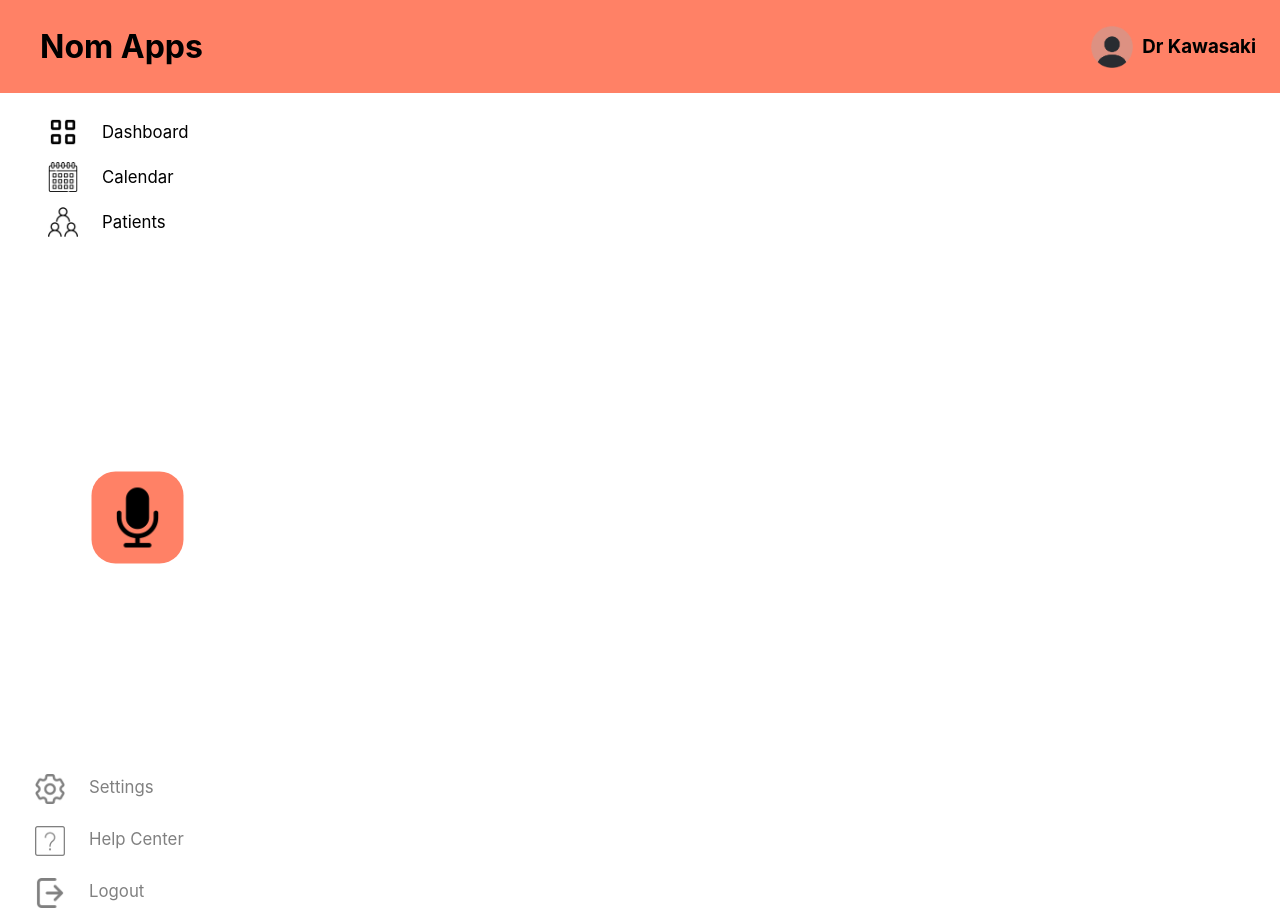
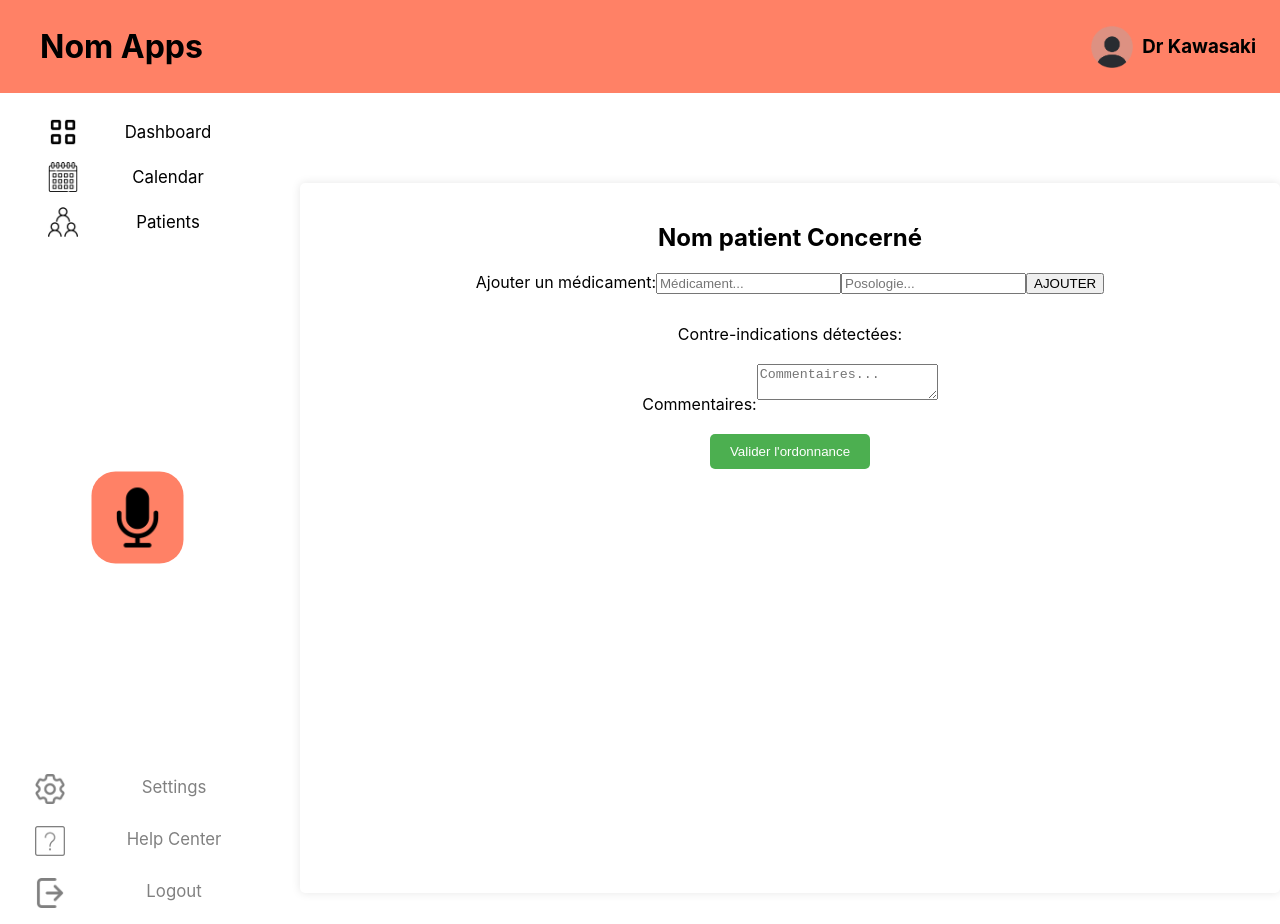
Before and after one commit to FranckRvEtu/ter-vidal, a React (Create React App) app in the folder front-end/: page / in a window 1280 px wide. Built offline with nearby package versions, Linux system fonts and the light colour scheme.

Commit message:
sepration header/sidebar

```diff
--- a/front-end/src/App.css
+++ b/front-end/src/App.css
@@ -1,5 +1,7 @@
 .App {
   text-align: center;
+  display: flex;
+  flex-direction: column;
 }
 
 .App-logo {
--- a/front-end/src/App.js
+++ b/front-end/src/App.js
@@ -1,16 +1,19 @@
 import Ordonnance from './pages/Ordonnance';
 import './App.css';
 import Dashboard from './Components/Dashboard';
-
+import Header from './Components/Header';
 function App() {
   return (
-    <>
-    <Dashboard />
+    <div className="App">
+    <Header />
+    <div style={{ display: 'flex', flexDirection: 'grid' }}>
+      <Dashboard />
 
-    </>
-    /*<Ordonnance />*/
-    )
+      <Ordonnance />
 
+    </div>
+    </div>
+  );
 }
 
 export default App;
--- a/front-end/src/Components/Dashboard.js
+++ b/front-end/src/Components/Dashboard.js
@@ -6,8 +6,8 @@ import mySquare from '../Assets/grid.png';
 import gear from '../Assets/setting.png';
 import logout from '../Assets/logout.png';
 import help from '../Assets/square.png';
-import profil from '../Assets/profil.png';
 import mic from '../Assets/microphone-black-shape.png';
+
 
 function Dashboard() {
     const [isListening, setIsListening] = useState(false); // État pour suivre si la reconnaissance vocale est activée
@@ -40,14 +40,7 @@ function Dashboard() {
 
     return (
         <div>
-            <div className="header">
-                <h1>Nom Apps</h1>
 
-                    <img id="img_profil" src={profil}/>
-                    <h3 id="profil-name">Dr Kawasaki</h3>
-
-
-            </div>
             <div className="sidebar">
                 <ul id="topBar" style={{listStyleType: "none"}}>
                     <li>
--- /dev/null
+++ b/front-end/src/Components/Header.js
@@ -0,0 +1,17 @@
+import React from 'react';
+import '../Style/Header.css'; // Assure-toi que ce fichier contient les styles nécessaires
+import profil from '../Assets/profil.png'; // Assure-toi que le chemin est correct
+
+
+
+function Header() {
+  return (
+    <div className="header">
+      <h1>Nom Apps</h1>
+      <img id="img_profil" src={profil} alt="Profil" />
+      <h3 id="profil-name">Dr Kawasaki</h3>
+    </div>
+  );
+}
+
+export default Header;
--- a/front-end/src/Style/Dashboard.css
+++ b/front-end/src/Style/Dashboard.css
@@ -1,22 +1,3 @@
-.header {
-  display: flex;
-  justify-content: space-between;
-  align-items: center;
-  padding: 1.5rem;
-  background-color: #ff8166;
-  height: 45px;
-}
-
-.header h1 {
-  font-size: 2rem;
-  margin-left: 1rem;
-  color: #000000;
-}
-
-.header img {
-  width: 75px;
-  height: 75px;
-}
 
 .dashboard {
   display: flex;
--- /dev/null
+++ b/front-end/src/Style/Header.css
@@ -0,0 +1,22 @@
+.header {
+    display: flex;
+    justify-content: space-between;
+    align-items: center;
+    padding: 1.5rem;
+    background-color: #ff8166;
+    height: 45px;
+    position: sticky;
+    top: 0;
+    z-index: 100;
+  }
+
+  .header h1 {
+    font-size: 2rem;
+    margin-left: 1rem;
+    color: #000000;
+  }
+
+  .header img {
+    width: 75px;
+    height: 75px;
+  }
--- /dev/null
+++ b/front-end/src/Style/Ordonnance.css
@@ -0,0 +1,33 @@
+.ordonnance {
+
+    background-color: white;
+    padding: 20px;
+    border-radius: 5px;
+    box-shadow: 0 0 10px rgba(0, 0, 0, 0.1);
+    margin-top: 90px;
+    width: 76%;
+  }
+
+  .ordonnance-form {
+    flex-direction: column;
+  }
+
+  .medicament-section, .contreindications-section, .commentaires-section {
+    margin-bottom: 20px;
+  }
+
+  .ordonnance-form input, .ordonnance-form textarea {
+    margin-bottom: 10px;
+  }
+
+  .valider-ordonnance {
+    /* Style pour le bouton de validation de l'ordonnance */
+    background-color: #4CAF50;
+    color: white;
+    padding: 10px 20px;
+    border: none;
+    border-radius: 5px;
+    cursor: pointer;
+  }
+
+  /* Ajoute plus de styles selon tes besoins */
--- a/front-end/src/pages/Ordonnance.js
+++ b/front-end/src/pages/Ordonnance.js
@@ -1,12 +1,31 @@
-import React, { useState } from 'react';
-//import './Ordonnance.css'; // Assurez-vous d'avoir un fichier CSS avec les styles nécessaires
+import React from 'react';
+import '../Style/Ordonnance.css'; // Assure-toi d'avoir un fichier CSS pour les styles spécifiques à Ordonnance
 
 function Ordonnance() {
-    return (
-        <div>
-            <h1>Ordonnance</h1>
-            <p>Page de création d'ordonnance</p>
+  // Logique du composant, par exemple pour gérer les états des formulaires
+
+  return (
+    <div className="ordonnance">
+      <h2>Nom patient Concerné</h2>
+      <div className="ordonnance-form">
+        <div className="medicament-section">
+          <label>Ajouter un médicament:</label>
+          <input type="text" placeholder="Médicament..." />
+          <input type="text" placeholder="Posologie..." />
+          <button>AJOUTER</button>
         </div>
-    );}
+        <div className="contreindications-section">
+          <label>Contre-indications détectées:</label>
+          {/* Mettre ici la logique pour afficher les contre-indications */}
+        </div>
+        <div className="commentaires-section">
+          <label>Commentaires:</label>
+          <textarea placeholder="Commentaires..."></textarea>
+        </div>
+        <button className="valider-ordonnance">Valider l'ordonnance</button>
+      </div>
+    </div>
+  );
+}
 
 export default Ordonnance;
```
